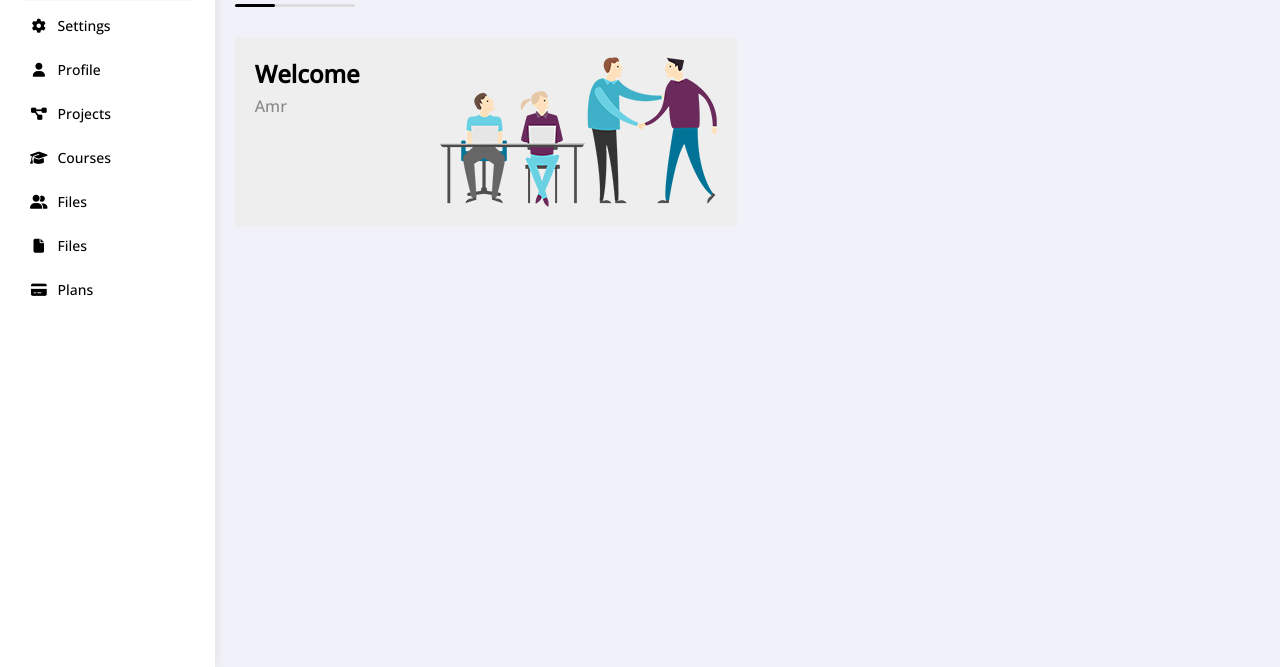
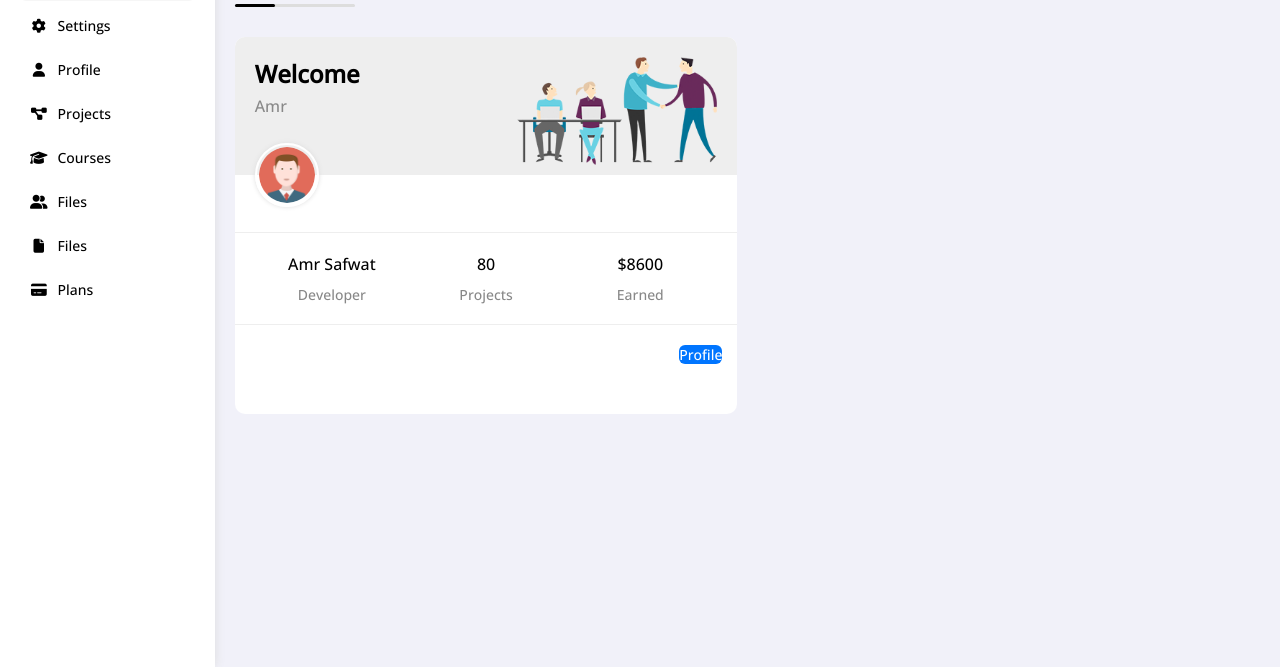
Before and after one commit to Amr-Safwat/Dashboard, a plain HTML site: page index.html in a window 1280 px wide. Shown: the part 133-800 px from the top of the page. Drawn offline with nearby package versions, Linux system fonts and the light colour scheme.

Commit message:
Added a body for welcome section

```diff
--- a/css/framework.css
+++ b/css/framework.css
@@ -22,9 +22,15 @@
 .gap-20 {
   gap: 20px;
 }
+.d-block {
+  display: block;
+}
 @media(max-width: 767px) {
   .block-mobile {
     display: block;
+  }
+  .hide-mobile {
+    display: none;
   }
 }
 /* end box */
@@ -50,6 +56,15 @@
 .mt-5 {
   margin-top: 5px;
 }
+.mt-10 {
+  margin-top: 10px;
+}
+.mt-20 {
+  margin-top: 20px;
+}
+.mb-20 {
+  margin-bottom: 20px;
+}
 /* end padding + margin */
 /* start color */
 .bg-white {
@@ -58,11 +73,17 @@
 .bg-eee {
   background-color: #eee;
 }
+.bg-blue {
+  background-color: var(--blue-color);
+}
 .c-black {
   color: black;
 }
 .c-grey {
   color: var(--grey-color);
+}
+.c-white {
+  color: white;
 }
 /* end color */
 /* Start position */
@@ -102,4 +123,7 @@
 .w-full {
   width: 100%;
 }
+.w-fit {
+  width: fit-content;
+}
 /* Width + Height */
--- a/css/master.css
+++ b/css/master.css
@@ -165,3 +165,47 @@ ul {
 	}
 }
 /* Content */
+/* Welcome Wibget */
+.welcome {
+  overflow: hidden;
+}
+.welcome .intro img {
+  width: 200px;
+  margin-bottom: -10px;
+}
+.welcome .avatar {
+  width: 64px;
+  height: 64px;
+  border: 2px solid white;
+  border-radius: 50%;
+  padding: 2px;
+  box-shadow: 0 0 5px #ddd;
+  margin-left: 20px;
+  margin-top: -32px;
+}
+.welcome .body {
+  border-top: 1px solid #eee;
+  border-bottom: 1px solid #eee;
+}
+.welcome .body > div {
+  flex: 1;
+}
+.welcome .visit {
+  margin: 0 15px 50px auto;
+  transition: .3s;
+}
+.welcome .visit:hover {
+  background-color: var(--blue-alt-color);
+}
+@media (max-width: 767px) {
+  .welcome .intro {
+    padding-bottom: 30px;
+  }
+  .welcome .avatar {
+    margin-left: 0;
+  }
+  .welcome .body > div:not(:last-child) {
+    margin-bottom: 20px;
+  }
+}
+/* Welcome Wibget */
--- a/index.html
+++ b/index.html
@@ -74,8 +74,15 @@
 								<h2 class="m-0">Welcome</h2>
 								<p class="c-grey mt-5">Amr</p>
 							</div>
-							<img src="imgs/welcome.png" alt="">
+							<img class="hide-mobile" src="imgs/welcome.png" alt="">
 						</div>
+						<img src="imgs/avatar.png" alt="" class="avatar">
+						<div class="body txt-c d-flex p-20 mt-20 mb-20 block-mobile">
+							<div>Amr Safwat <span class="d-block c-grey fs-14 mt-10">Developer</span></div>
+							<div>80<span class="d-block c-grey fs-14 mt-10">Projects</span></div>
+							<div>$8600<span class="d-block c-grey fs-14 mt-10">Earned</span></div>
+						</div>
+						<a href="profile.html" class="visit d-block fs-14 rad-6 bg-blue c-white w-fit">Profile</a>
 					</div>
 				</div>
 			</div>
```
